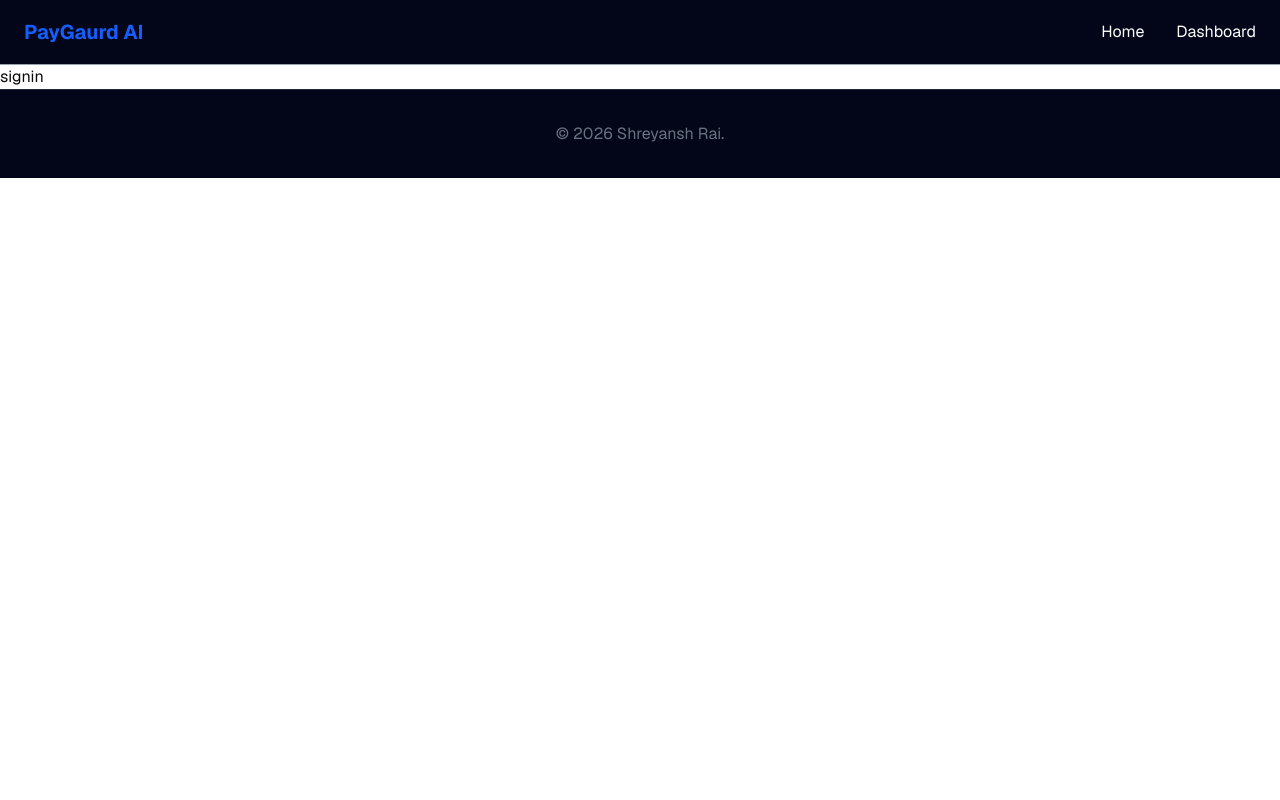
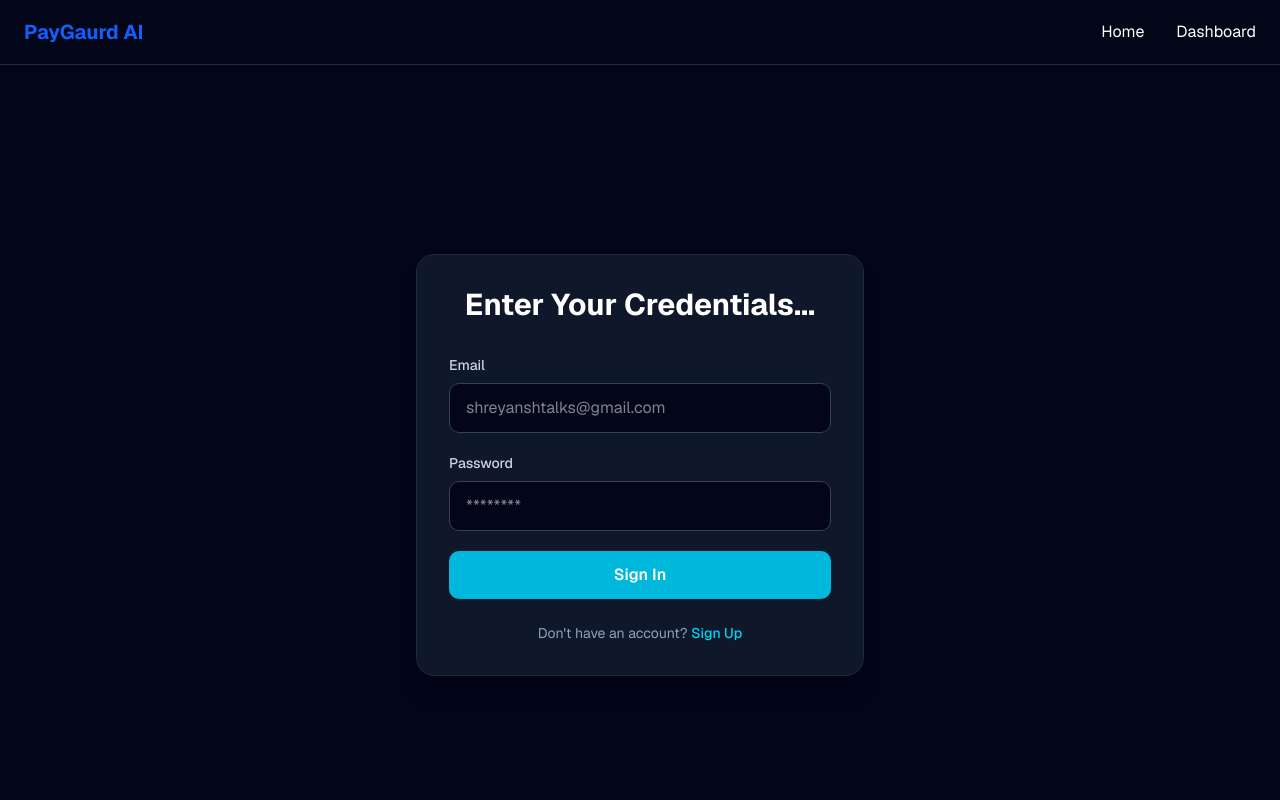
Before and after one commit to shreyanshxrai/PayGuard, a Next.js app in the folder paygaurd/apps/user-app/: page /signin in a window 1280 px wide. Shown: the top 800 px of the page. Built offline with nearby package versions, Linux system fonts and the light colour scheme.

Commit message:
built signin page

```diff
--- a/paygaurd/apps/user-app/app/signin/page.tsx
+++ b/paygaurd/apps/user-app/app/signin/page.tsx
@@ -1,3 +1,66 @@
 export default function signin(){
-    return <div>signin</div>
+    return <main className="flex min-h-screen items-center justify-center bg-slate-950 px-6 py-6">
+      <div className="w-full max-w-md rounded-2xl border border-slate-800 bg-slate-900 p-8 shadow-xl">
+        <div className="mb-8 text-center">
+          <h1 className="text-3xl font-bold text-white">
+            Enter Your Credentials...
+          </h1>
+
+        </div>
+
+        <form className="space-y-5">
+
+          {/* Email */}
+          <div>
+            <label
+              htmlFor="email"
+              className="mb-2 block text-sm font-medium text-slate-300"
+            >
+              Email
+            </label>
+            <input
+              id="email"
+              type="email"
+              placeholder="shreyanshtalks@gmail.com"
+              className="w-full rounded-lg border border-slate-700 bg-slate-950 px-4 py-3 text-white outline-none transition focus:border-cyan-500"
+            />
+          </div>
+
+
+
+          {/* Password */}
+          <div>
+            <label
+              htmlFor="password"
+              className="mb-2 block text-sm font-medium text-slate-300"
+            >
+              Password
+            </label>
+            <input
+              id="password"
+              type="password"
+              placeholder="********"
+              className="w-full rounded-lg border border-slate-700 bg-slate-950 px-4 py-3 text-white outline-none transition focus:border-cyan-500"
+            />
+          </div>
+
+          <button
+            type="submit"
+            className="w-full rounded-lg bg-cyan-500 px-4 py-3 font-semibold text-white transition hover:bg-cyan-600"
+          >
+            Sign In
+          </button>
+        </form>
+
+        <p className="mt-6 text-center text-sm text-slate-400">
+          Don't have an account?{" "}
+          <a
+            href="/signup"
+            className="font-medium text-cyan-400 hover:text-cyan-300"
+          >
+            Sign Up
+          </a>
+        </p>
+      </div>
+    </main>
 }
--- a/paygaurd/apps/user-app/components/ui/footer.tsx
+++ b/paygaurd/apps/user-app/components/ui/footer.tsx
@@ -2,7 +2,7 @@ export default function Footer() {
   return (
     <footer className="border-t border-gray-800 py-8 text-center text-gray-500 bg-slate-950">
       <p>
-        © 2026 Shreyansh Rai.
+        © 2026 Shreyansh Rai. PayGaurd AI
       </p>
     </footer>
   );
--- a/paygaurd/apps/user-app/components/ui/navbar.tsx
+++ b/paygaurd/apps/user-app/components/ui/navbar.tsx
@@ -5,7 +5,7 @@ import { usePathname } from "next/navigation";
 export default function Navbar() {
     const pathname = usePathname();
   return (
-    <nav className="border-b border-gray-400  bg-slate-950">
+    <nav className="border-b border-gray-800  bg-slate-950">
       <div className="mx-auto flex h-16 max-w-7xl items-center justify-between px-6">
         {/* Logo */}
         <Link href="/" className="text-xl font-bold text-blue-600">
```
